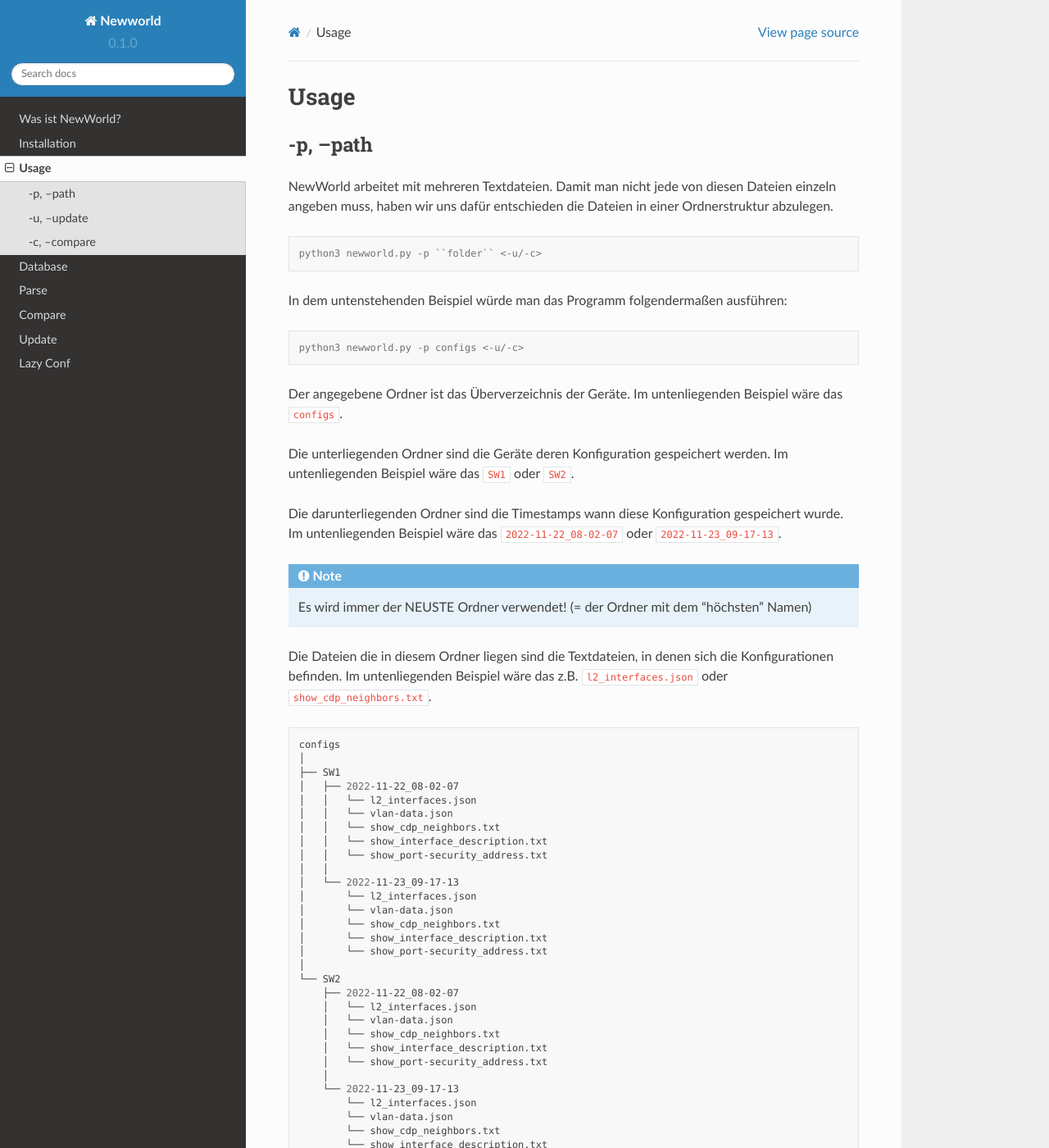
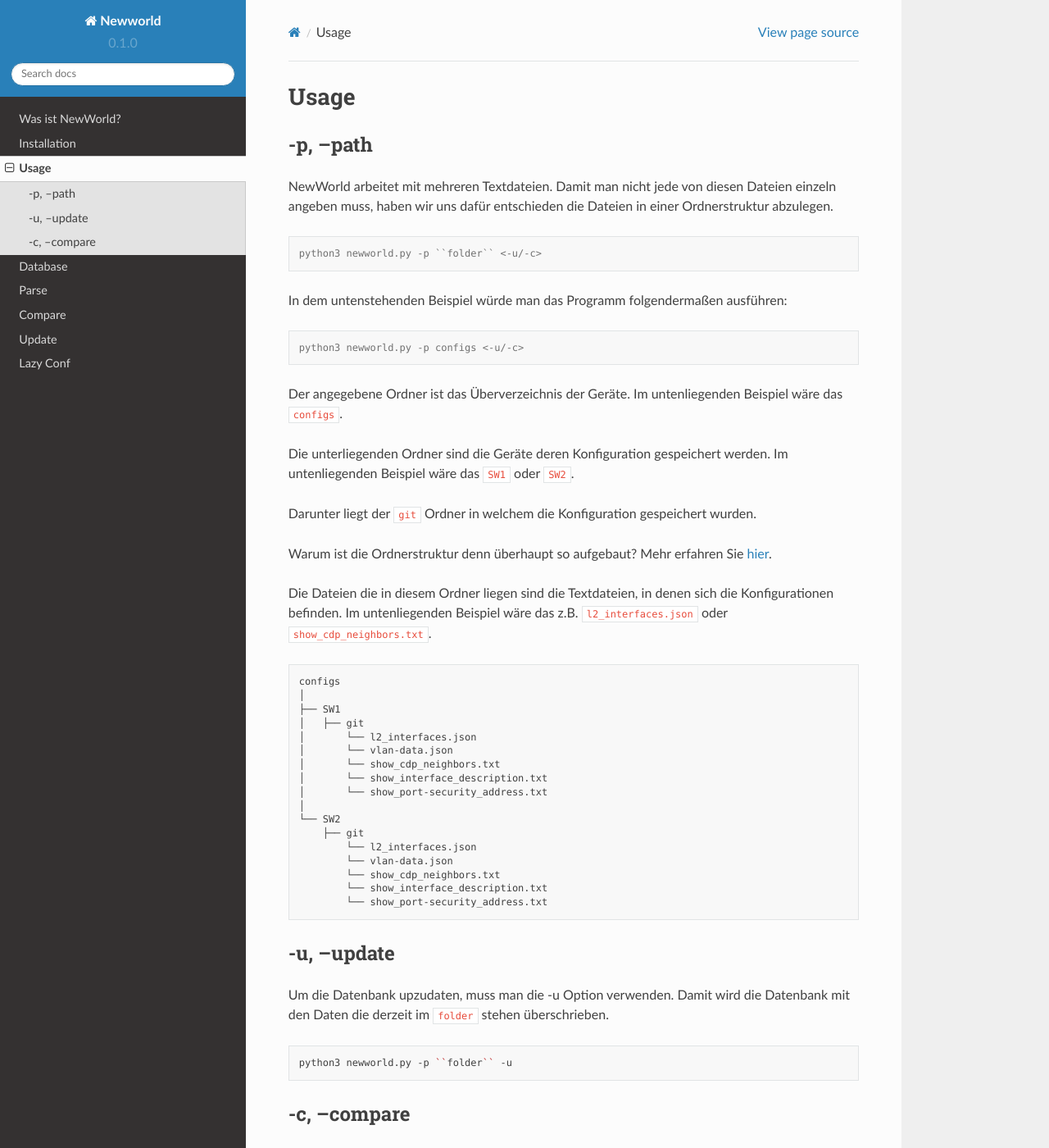
Before and after one commit to newworld-itp/NewWorld, a Sphinx documentation site: the page built from docs/source/usage.rst, in a window 1280 px wide and 1400 px high. Shown: the whole window at 82% size. Built offline with Sphinx 7.4.7 and the Read the Docs theme 2.0.0, drawn with Linux system fonts in a browser that asks for light colours.

Commit message:
Update usage.rst

```diff
--- a/docs/source/usage.rst
+++ b/docs/source/usage.rst
@@ -28,12 +28,11 @@ Im untenliegenden Beispiel wäre das ``configs``.
 Die unterliegenden Ordner sind die Geräte deren Konfiguration gespeichert werden.
 Im untenliegenden Beispiel wäre das ``SW1`` oder ``SW2``.
 
-Die darunterliegenden Ordner sind die Timestamps wann diese Konfiguration gespeichert wurde.
-Im untenliegenden Beispiel wäre das ``2022-11-22_08-02-07`` oder ``2022-11-23_09-17-13``.
+Darunter liegt der ``git`` Ordner in welchem die Konfiguration gespeichert wurden.
 
-.. note::
+Warum ist die Ordnerstruktur denn überhaupt so aufgebaut? Mehr erfahren Sie `hier`_.
 
-   Es wird immer der NEUSTE Ordner verwendet! (= der Ordner mit dem "höchsten" Namen)
+.. _hier: https://newworld.readthedocs.io/en/latest/lazyconf.html
 
 Die Dateien die in diesem Ordner liegen sind die Textdateien, in denen sich die Konfigurationen befinden.
 Im untenliegenden Beispiel wäre das z.B. ``l2_interfaces.json`` oder ``show_cdp_neighbors.txt``.
@@ -43,14 +42,7 @@ Im untenliegenden Beispiel wäre das z.B. ``l2_interfaces.json`` oder ``show_cdp
     configs
     │
     ├── SW1
-    │   ├── 2022-11-22_08-02-07
-    │   │   └── l2_interfaces.json
-    │   │   └── vlan-data.json
-    │   │   └── show_cdp_neighbors.txt
-    │   │   └── show_interface_description.txt
-    │   │   └── show_port-security_address.txt
-    │   │
-    │   └── 2022-11-23_09-17-13
+    │   ├── git
     │       └── l2_interfaces.json
     │       └── vlan-data.json
     │       └── show_cdp_neighbors.txt
@@ -58,14 +50,7 @@ Im untenliegenden Beispiel wäre das z.B. ``l2_interfaces.json`` oder ``show_cdp
     │       └── show_port-security_address.txt
     │
     └── SW2
-        ├── 2022-11-22_08-02-07
-        │   └── l2_interfaces.json
-        │   └── vlan-data.json
-        │   └── show_cdp_neighbors.txt
-        │   └── show_interface_description.txt
-        │   └── show_port-security_address.txt
-        │
-        └── 2022-11-23_09-17-13
+        ├── git
             └── l2_interfaces.json
             └── vlan-data.json
             └── show_cdp_neighbors.txt
```
